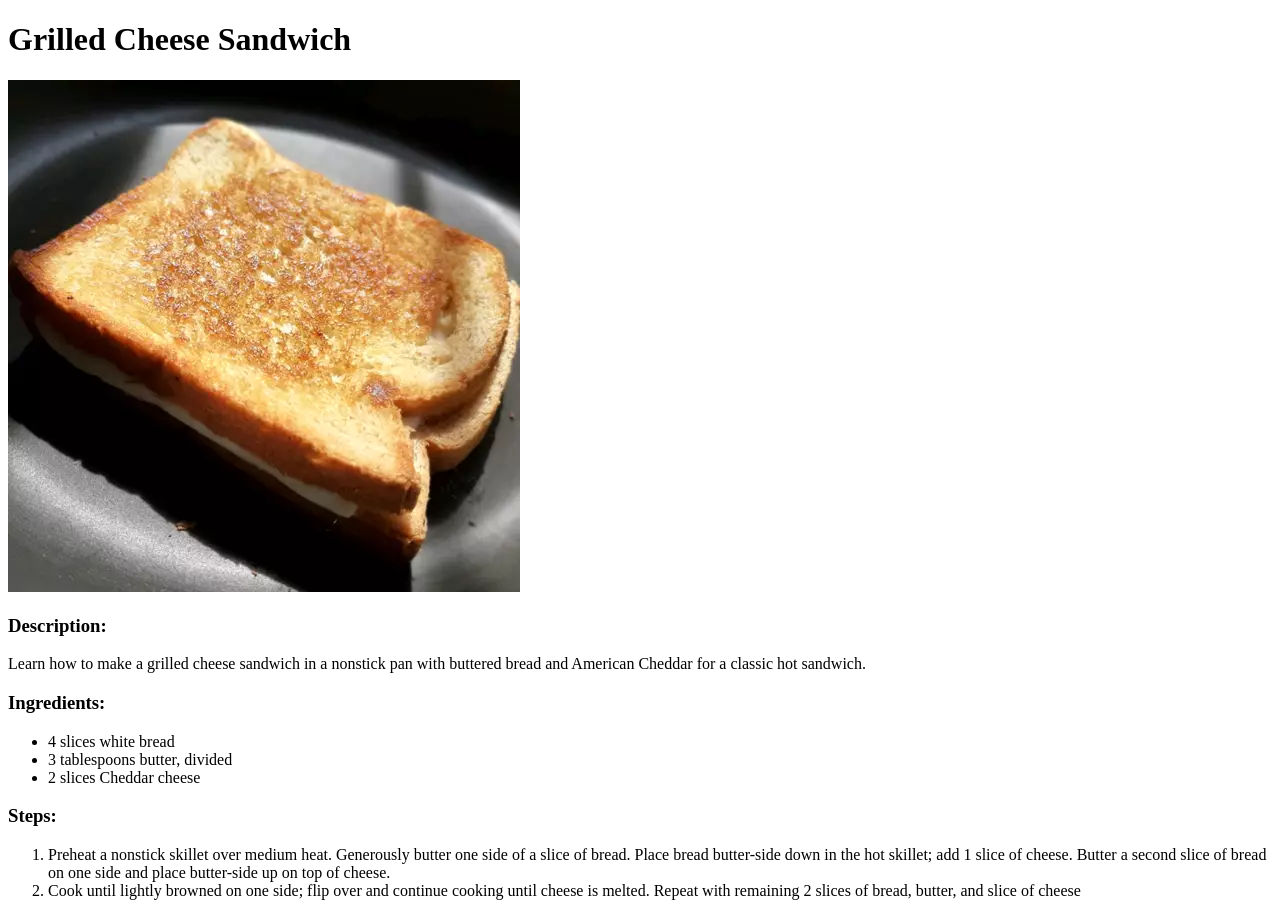
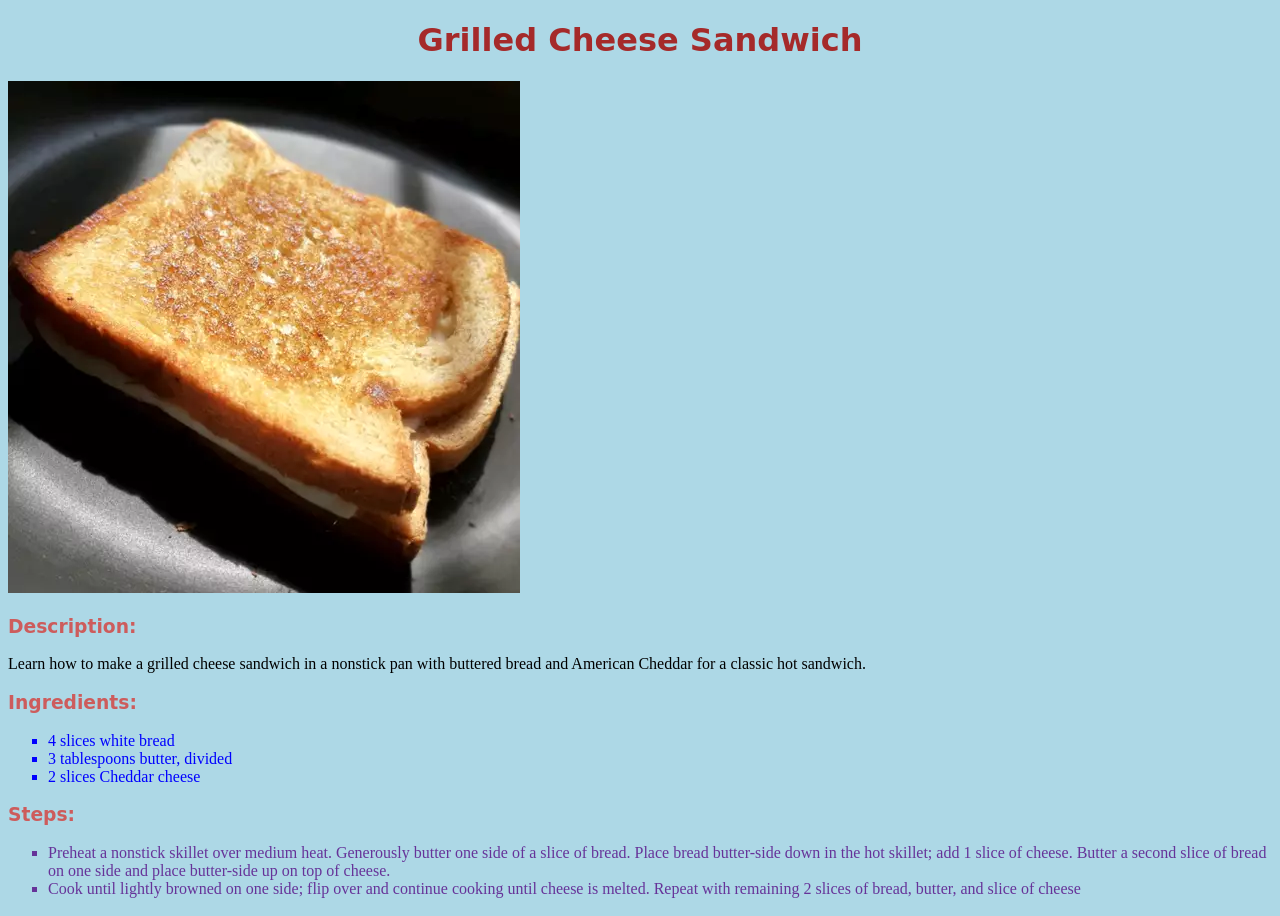
Before and after one commit to FirasAjjuri/odin-recipies, a plain HTML site: page recipies/grilledcheese.html in a window 1280 px wide. Drawn offline with Linux system fonts and the light colour scheme.

Commit message:
Added basic CSS elements

```diff
--- a/recipies/grilledcheese.html
+++ b/recipies/grilledcheese.html
@@ -4,6 +4,7 @@
     <meta charset="UTF-8">
     <meta http-equiv="X-UA-Compatible" content="IE=edge">
     <meta name="viewport" content="width=device-width, initial-scale=1.0">
+    <link rel="stylesheet" href="styles.css">
     <title>Grilled Cheese Sandwich</title>
 </head>
 <body>
--- /dev/null
+++ b/recipies/styles.css
@@ -0,0 +1,37 @@
+body {
+    background-color: lightblue;
+
+    }
+
+div {
+    color: white;
+    background-color: black;
+  }
+
+  p {
+    color: black
+    font-family: "Lucida Handwriting", "Brush Script MT", cursive;
+
+  }
+
+  ul{
+    color: blue;
+    list-style-type: square;
+  }
+
+  ol{
+    color: rebeccapurple;
+    list-style-type: square;
+  }
+
+  h1{
+    font-family: "Lucida Handwriting", "Brush Script MT", cursive;
+    color: brown;
+    text-align: center;
+  }
+
+  h3{
+    color: indianred;
+    font-family: "Lucida Handwriting", "Brush Script MT", cursive;
+
+  }
```
Also changed, not shown: index.html (+4 -0 lines), recipies/garlicshrimp.html (+2 -1 lines), recipies/snowballs.html (+1 -0 lines).
